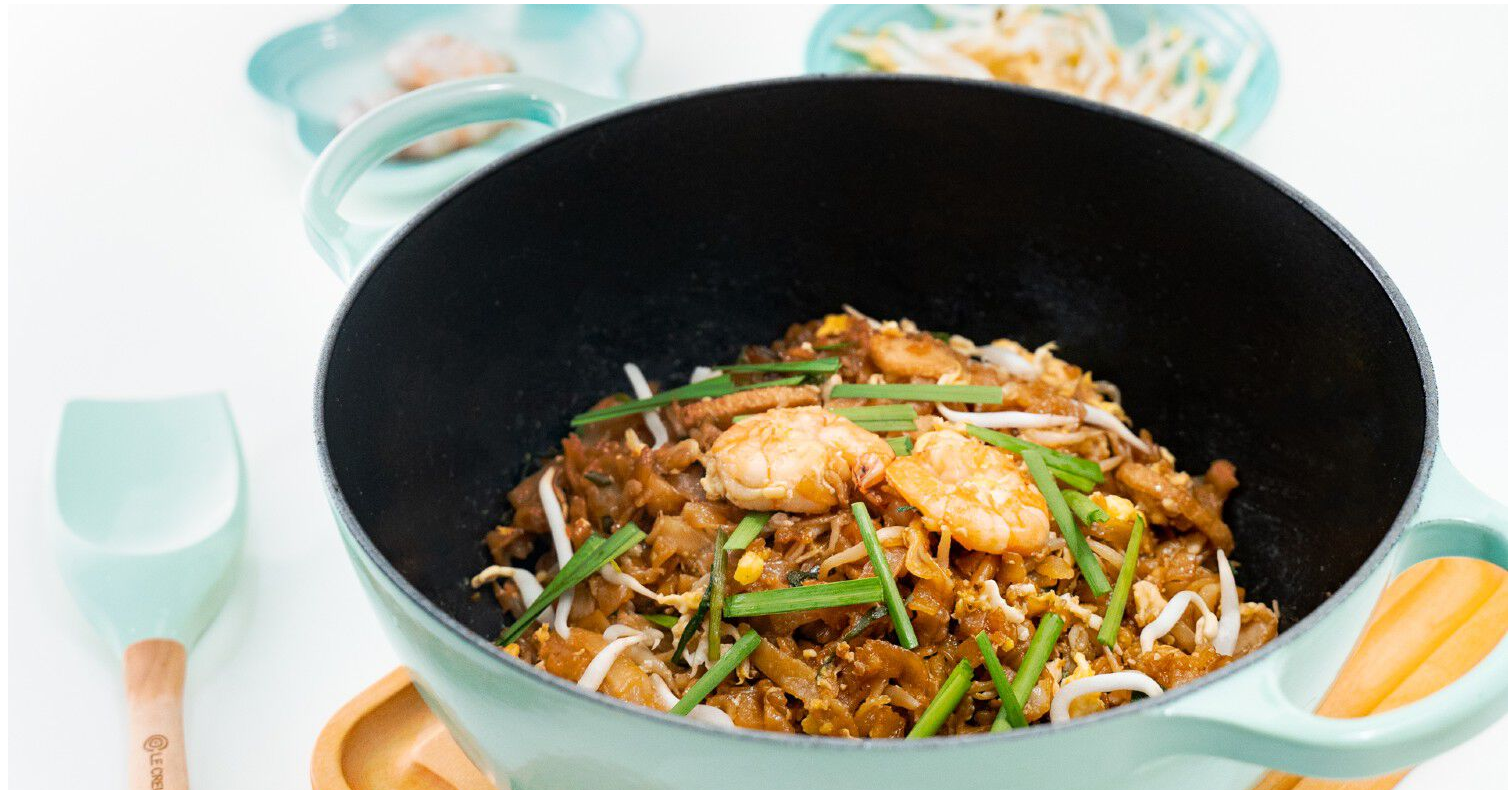
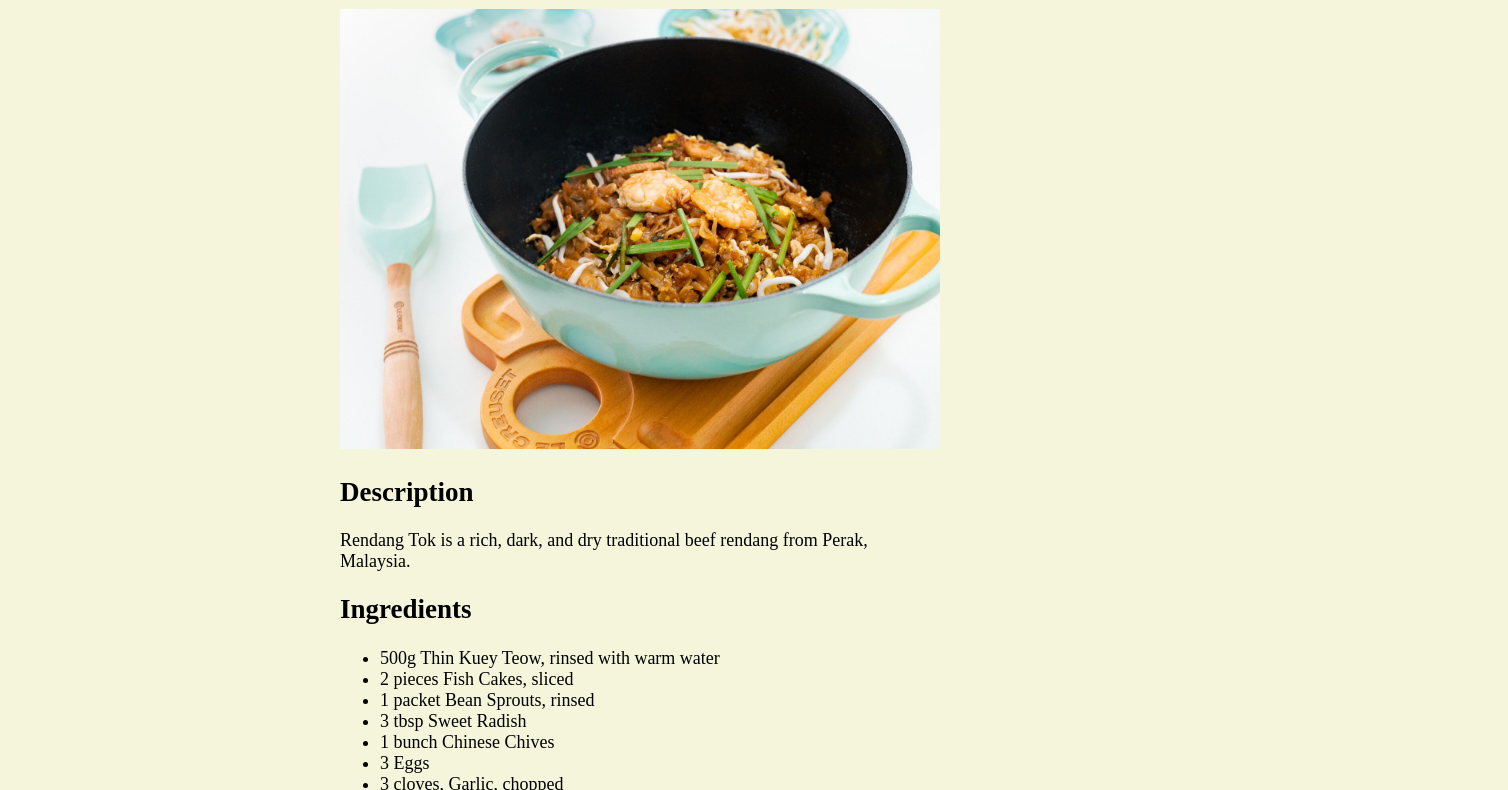
Before and after one commit to shamshahar/odin-recipes, a plain HTML site: page recipes/char-kuey-teow.html in a window 1280 px wide. Shown: the part 102-892 px from the top of the page, 1508 px wide, since content can reach past the window. Drawn offline with Linux system fonts and the light colour scheme.

Commit message:
Link all recipe pages to styles.css and update styles.css

```diff
--- a/recipes/char-kuey-teow.html
+++ b/recipes/char-kuey-teow.html
@@ -3,6 +3,7 @@
 <head>
   <meta charset="UTF-8">
   <meta name="viewport" content="width=device-width, initial-scale=1.0">
+  <link rel="stylesheet" href="../styles.css">
   <title>Odin Recipes</title>
 </head>
 <body>
--- a/styles.css
+++ b/styles.css
@@ -3,6 +3,10 @@ body {
   font-size: 18px;
   width: 600px;
   margin: 0 auto;
+}
+
+img {
+  width: 100%;
 }
 
 .navigation {
```
Also changed, not shown: recipes/laksa-kedah.html (+1 -0 lines), recipes/rendang-tok.html (+1 -0 lines).
